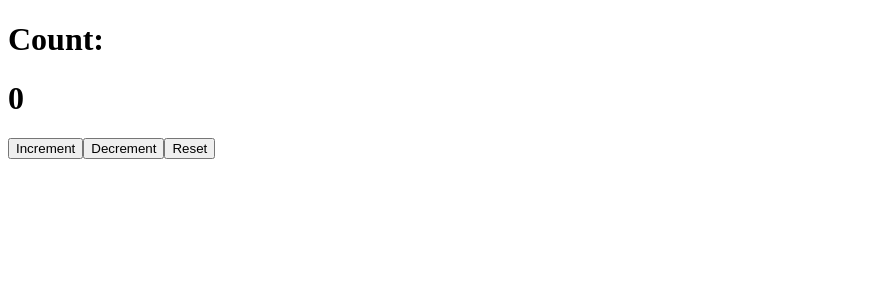
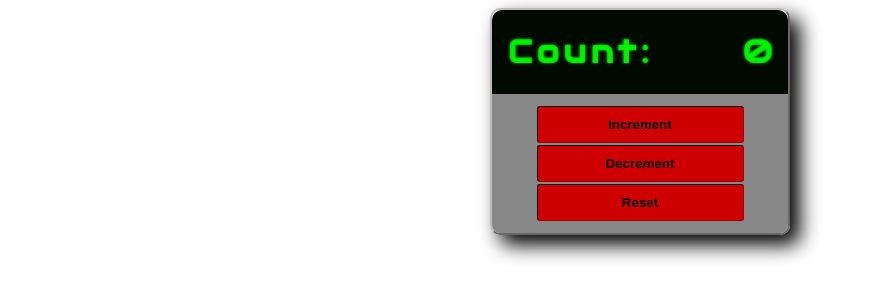
Before and after one commit to CHart-Cavanaugh/BasicCounter, a React (Create React App) app: page / in a window 1280 px wide. Shown: the top 300 px of the page, without its empty margins (0-871 px from the left). Built offline with nearby package versions, Linux system fonts and the light colour scheme.

Commit message:
Added styles for the Counter component

```diff
--- a/src/index.js
+++ b/src/index.js
@@ -3,6 +3,8 @@ import ReactDOM from 'react-dom/client';
 import { Provider } from 'react-redux';
 import App from './App';
 import store from './app/store';
+import './index.css';
+import './styles.scss';
 
 const root = ReactDOM.createRoot(document.getElementById('root'));
 root.render(
--- a/src/styles.scss
+++ b/src/styles.scss
@@ -0,0 +1,63 @@
+@import url("https://fonts.googleapis.com/css?family=Audiowide");
+
+* {
+    box-sizing: border-box;
+}
+
+#app-container {
+    display: block;
+    border: 2px outset #BBB;
+    width: 300px;
+    margin: auto;
+    box-shadow: 10px 10px 20px black;
+    border-radius: 10px;
+}
+
+.counter-display {
+    display: flex;
+    justify-content: space-between;
+    padding: 0 1rem;
+    background: rgb(0, 10, 0);
+    border-radius: 10px 10px 0 0;
+    color: rgba(0, 255, 0, .8);
+
+    h1 {
+        font-family: "Audiowide";
+        font-size: 2rem;
+        text-shadow: 0px 0px 3px rgba(0, 255, 0, .8);
+    }
+
+    h1:first-of-type {
+        letter-spacing: 5px;
+    }
+}
+
+.counter-btns {
+    display: block;
+    background: #888;
+    padding: 10px;
+    width: 100%;
+    border-radius: 0 0 8px 8px;
+
+    button {
+        display: block;
+        width: 75%;
+        margin: 2px auto;
+        font-weight: bold;
+        padding: 10px;
+        border-width: 1px;
+        border-style: inset;
+        border-color: #4F0000;
+        border-radius: 3px;
+        background: #CF0000;
+    }
+
+    button:hover {
+        background: rgba(255, 0, 0, 1)
+    }
+
+    button:active {
+        background: #A30000
+    }
+
+}
```
